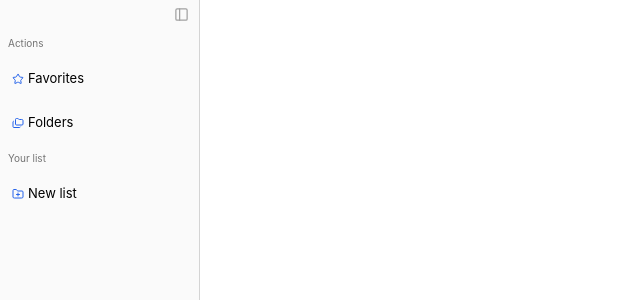
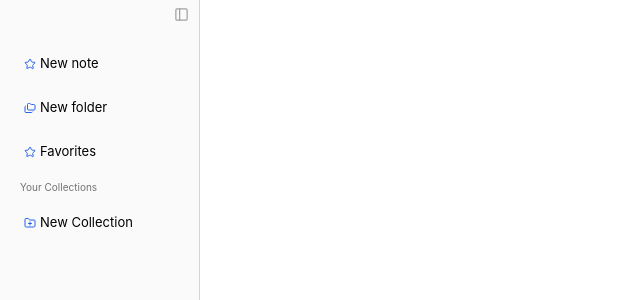
Before and after one commit to Gxstavo-dev/New-app, a React (Vite) app: page / in a window 1280 px wide. Shown: the top 300 px of the page, without its empty margins (0-640 px from the left). Built offline with nearby package versions, Linux system fonts and the light colour scheme.

Commit message:
refactor: extraer useHandlersFolder y configurar Prettier

```diff
--- a/package.json
+++ b/package.json
@@ -24,6 +24,7 @@
     "@types/react": "^19.1.8",
     "@types/react-dom": "^19.1.6",
     "@vitejs/plugin-react": "^6.0.2",
+    "prettier": "^3.9.6",
     "typescript": "~6.0.3",
     "vite": "^8.0.16"
   }
--- a/src/App.tsx
+++ b/src/App.tsx
@@ -1,5 +1,5 @@
-import { ToggleSidebarProvider } from "./contexts/ToggleSidebar";
-import Sidebar from "./components/Sidebar";
+import { ToggleSidebarProvider } from './contexts/ToggleSidebar';
+import Sidebar from './components/Sidebar';
 
 export default function App() {
   return (
--- a/src/components/Sidebar/Actions.tsx
+++ b/src/components/Sidebar/Actions.tsx
@@ -1,7 +1,7 @@
-import { Folder, FolderPlus, Folders, Star, Trash } from "lucide-react";
-import useFolders from "../../hooks/useFolders";
-import { useEffect, useRef, useState } from "react";
-import Card from "./Card";
+import { Folder, FolderPlus, Folders, Star, Trash } from 'lucide-react';
+import { useEffect, useRef, useState } from 'react';
+import Card from './Card';
+import useHandlersFolder from '../../hooks/useHandlersFolder';
 
 interface ShowCardState {
   show: boolean;
@@ -9,10 +9,8 @@ interface ShowCardState {
 }
 
 export default function Actions() {
-  const { folders, CreateFolder, GetFolder, UpdateNameFolder, DeleteFolder } =
-    useFolders();
-  const [editingId, setEditingId] = useState<number | null>(null);
-  const [nameFolder, setNameFolder] = useState<string>("");
+  const { handlegetValue, handlerCommit, handlerCreate, handlerDelete, startEditing, setEditingId, folders, editingId, value } = useHandlersFolder();
+
   const [showCard, setShowCard] = useState<ShowCardState>({
     show: false,
     id: null,
@@ -21,7 +19,6 @@ export default function Actions() {
     top: 0,
     left: 0,
   });
-  const [value, setValue] = useState("");
   const cardRef = useRef<HTMLDivElement>(null);
 
   useEffect(() => {
@@ -31,48 +28,11 @@ export default function Actions() {
         setShowCard({ show: false, id: null });
       }
     };
-    document.addEventListener("mousedown", handleClickOutside);
-    return () => document.removeEventListener("mousedown", handleClickOutside);
+    document.addEventListener('mousedown', handleClickOutside);
+    return () => document.removeEventListener('mousedown', handleClickOutside);
   }, []);
 
-  const handlegetValue = (
-    id: number,
-    e: React.ChangeEvent<HTMLInputElement>,
-  ) => {
-    setValue(e.target.value);
-    setNameFolder(e.target.value);
-    UpdateNameFolder(id, e.target.value);
-  };
-
-  const handlerCommit = (
-    id: number,
-    e: React.KeyboardEvent<HTMLInputElement>,
-  ) => {
-    if (e.key === "Enter") {
-      e.preventDefault();
-      UpdateNameFolder(id, nameFolder);
-      setEditingId(null);
-    }
-  };
-
-  const handlegetFolder = async (id: number) => {
-    const fila = await GetFolder(id);
-    console.log(fila);
-  };
-
-  const handlerCreate = async (e: React.MouseEvent<HTMLButtonElement>) => {
-    const id = await CreateFolder();
-    startEditing(e, Number(id));
-  };
-
-  const handlerDelete = async (idx: number) => {
-    await DeleteFolder(idx);
-  };
-
-  const handleOpenMenu = (
-    e: React.MouseEvent<HTMLButtonElement>,
-    id: number,
-  ) => {
+  const handleOpenMenu = (e: React.MouseEvent<HTMLButtonElement>, id: number) => {
     e.preventDefault();
     const { top, left } = e.currentTarget.getBoundingClientRect();
     setBounds({ top, left });
@@ -82,64 +42,37 @@ export default function Actions() {
     }));
   };
 
-  const stopEditing = (e: React.KeyboardEvent<HTMLButtonElement>) => {
-    if (e.key === "Escape") {
-      setEditingId(null);
-    }
-  };
+  return (
+    <article className="w-full flex-1 flex flex-col gap-3 p-5 overflow-scroll">
+      <button className="w-full h-8 rounded-md hover:bg-neutral-200 flex items-center gap-1 pl-1 text-[13px] focus:outline-none cursor-pointer">
+        <Star width={12} height={12} color="#2563eb" />
+        New note
+      </button>
 
-  const startEditing = (e: React.MouseEvent<HTMLButtonElement>, id: number) => {
-    e.preventDefault();
-    e.stopPropagation();
-    setEditingId(editingId === id ? null : id);
-    setValue("");
-  };
+      <button className="w-full h-8 rounded-md hover:bg-neutral-200 flex items-center gap-1 pl-1 text-[13px] focus:outline-none cursor-pointer">
+        <Folders width={12} height={12} color="#2563eb" />
+        New folder
+      </button>
 
-  return (
-    <article className="w-full flex-1 flex flex-col gap-3 p-2 overflow-scroll">
-      <p className="text-[10px] text-neutral-500">Actions</p>
       <button className="w-full h-8 rounded-md hover:bg-neutral-200 flex items-center gap-1 pl-1 text-[13px] focus:outline-none cursor-pointer">
-        <Star
-          width={12}
-          height={12}
-          color="#2563eb
-"
-        />
+        <Star width={12} height={12} color="#2563eb" />
         Favorites
       </button>
 
-      <button className="w-full h-8 rounded-md hover:bg-neutral-200 flex items-center gap-1 pl-1 text-[13px] focus:outline-none cursor-pointer">
-        <Folders
-          width={12}
-          height={12}
-          color="#2563eb
-"
-        />
-        Folders
-      </button>
-
-      <p className="text-[10px] text-neutral-500">Your list</p>
+      <p className="text-[10px] text-neutral-500">Your Collections</p>
 
       {folders.map((folder) => {
         return (
           <button
             key={folder.id}
             data-index={folder.id}
-            onClick={() => {
-              handlegetFolder(folder.id);
-            }}
             onDoubleClick={(e) => startEditing(e, folder.id)}
-            onKeyUp={(e) => stopEditing(e)}
+            onKeyUp={(e) => e.key === 'Escape' && setEditingId(null)}
             onContextMenu={(e) => handleOpenMenu(e, folder.id)}
             className="w-full h-8 rounded-md hover:bg-neutral-200 flex items-center gap-1 pl-1 text-[13px] focus:outline-none cursor-pointer shrink-0 overflow-hidden "
           >
             {showCard.id === folder.id && showCard.show ? (
-              <Card
-                ref={cardRef}
-                top={bounds.top}
-                left={bounds.left}
-                id={folder.id}
-              >
+              <Card ref={cardRef} top={bounds.top} left={bounds.left} id={folder.id}>
                 <button
                   onClick={() => handlerDelete(folder.id)}
                   className="w-30 h-7 flex items-center gap-2 justify-center text-[12px] cursor-pointer hover:bg-red-300 rounded-md"
@@ -177,7 +110,7 @@ export default function Actions() {
         className="w-full h-8 rounded-md hover:bg-neutral-200 flex items-center gap-1 pl-1 text-[13px] focus:outline-none cursor-pointer"
       >
         <FolderPlus width={12} height={12} color="#2563eb" />
-        New list
+        New Collection
       </button>
     </article>
   );
--- a/src/hooks/useFolders.tsx
+++ b/src/hooks/useFolders.tsx
@@ -1,6 +1,6 @@
-import { useEffect, useState } from "react";
-import { useConnection } from "./useConnection";
-import Database from "@tauri-apps/plugin-sql";
+import { useEffect, useState } from 'react';
+import { useConnection } from './useConnection';
+import Database from '@tauri-apps/plugin-sql';
 
 type FolderItems = {
   name: string;
@@ -18,40 +18,30 @@ export default function useFolders() {
 
   const CreateFolder = async () => {
     if (!connexion) return;
-    const id = await connexion.execute(
-      "INSERT INTO carpetas(name) VALUES($1)",
-      ["Default Name"],
-    );
+    const id = await connexion.execute('INSERT INTO carpetas(name) VALUES($1)', ['Default Name']);
     await ShowFolders(connexion);
     return id.lastInsertId;
   };
 
   const GetFolder = async (id: number) => {
     if (!connexion) return;
-    return await connexion.select("SELECT id,name FROM carpetas WHERE id=$1", [
-      id,
-    ]);
+    return await connexion.select('SELECT id,name FROM carpetas WHERE id=$1', [id]);
   };
 
   const UpdateNameFolder = async (id: number, name: string) => {
     if (!connexion) return;
-    await connexion.execute("UPDATE carpetas SET name=$1 WHERE id=$2", [
-      name,
-      id,
-    ]);
+    await connexion.execute('UPDATE carpetas SET name=$1 WHERE id=$2', [name, id]);
     await ShowFolders(connexion);
   };
 
   const DeleteFolder = async (id: number) => {
     if (!connexion) return;
-    await connexion.execute("DELETE FROM carpetas WHERE id=$1", [id]);
+    await connexion.execute('DELETE FROM carpetas WHERE id=$1', [id]);
     await ShowFolders(connexion);
   };
 
   const ShowFolders = async (db: Database) => {
-    const carpetas = await db.select<FolderItems[]>(
-      "SELECT id,name FROM carpetas",
-    );
+    const carpetas = await db.select<FolderItems[]>('SELECT id,name FROM carpetas');
     setFolders(carpetas);
     if (!carpetas) return [];
   };
--- /dev/null
+++ b/src/hooks/useHandlersFolder.tsx
@@ -0,0 +1,49 @@
+import { useState } from 'react';
+import useFolders from './useFolders';
+
+export default function useHandlersFolder() {
+  const [value, setValue] = useState('');
+  const [editingId, setEditingId] = useState<number | null>(null);
+  const { folders, UpdateNameFolder, CreateFolder, DeleteFolder } = useFolders();
+
+  const handlegetValue = (id: number, e: React.ChangeEvent<HTMLInputElement>) => {
+    setValue(e.target.value);
+    UpdateNameFolder(id, e.target.value);
+  };
+
+  const handlerCommit = (id: number, e: React.KeyboardEvent<HTMLInputElement>) => {
+    if (e.key === 'Enter') {
+      e.preventDefault();
+      UpdateNameFolder(id, value);
+      setEditingId(null);
+    }
+  };
+
+  const handlerCreate = async (e: React.MouseEvent<HTMLButtonElement>) => {
+    const id = await CreateFolder();
+    startEditing(e, Number(id));
+  };
+
+  const handlerDelete = async (idx: number) => {
+    await DeleteFolder(idx);
+  };
+
+  const startEditing = (e: React.MouseEvent<HTMLButtonElement>, id: number) => {
+    e.preventDefault();
+    e.stopPropagation();
+    setEditingId(editingId === id ? null : id);
+    setValue('');
+  };
+
+  return {
+    handlegetValue,
+    handlerCommit,
+    handlerCreate,
+    handlerDelete,
+    startEditing,
+    setEditingId,
+    folders,
+    editingId,
+    value,
+  };
+}
```
Also changed, not shown: src/components/Sidebar.tsx (+5 -7 lines), src/components/Sidebar/Card.tsx (+2 -14 lines), src/components/Sidebar/Head.tsx (+3 -6 lines), src/hooks/useConnection.tsx (+6 -10 lines), .zed/settings.json (added), 2 other files (tests, documents, lock files or other folders).
